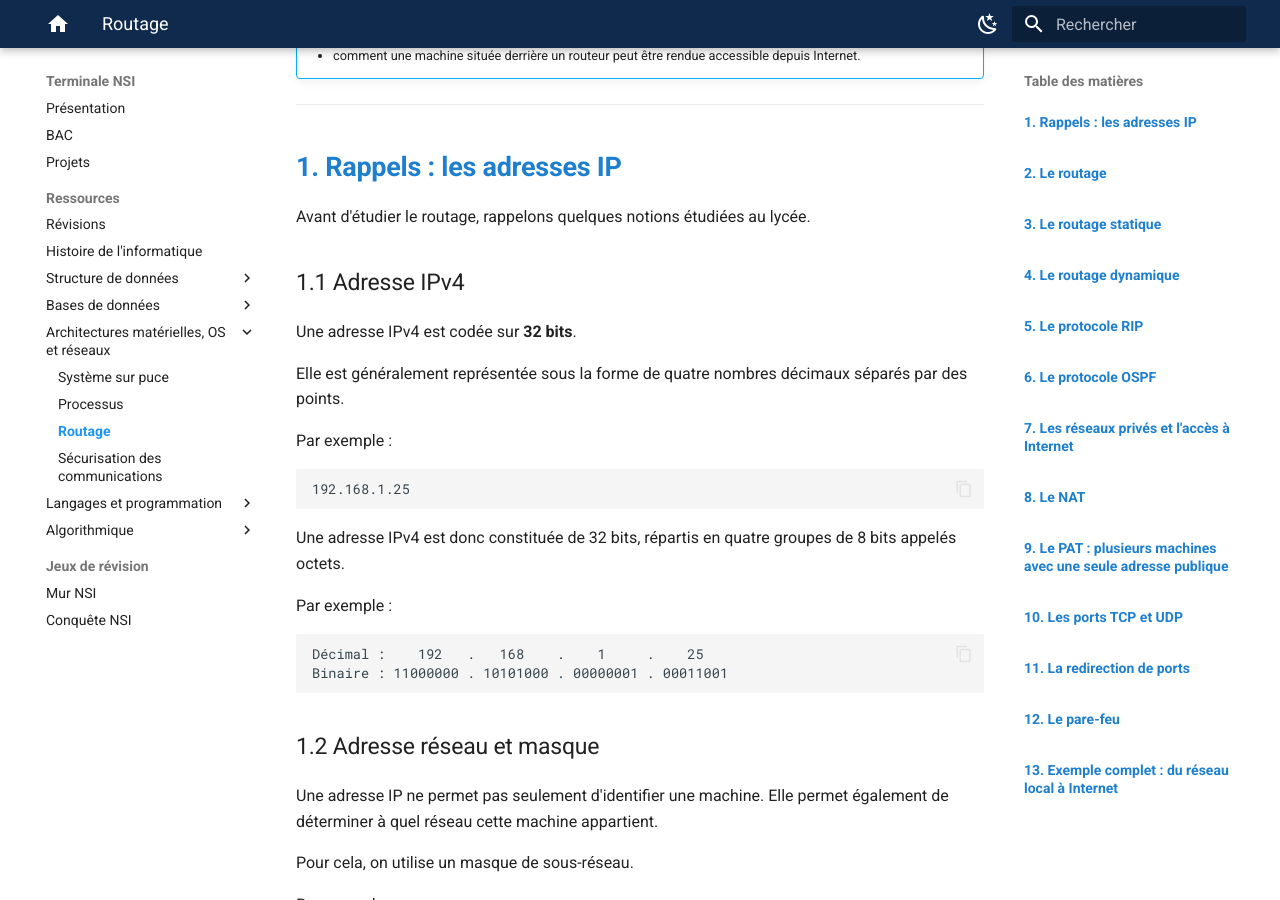
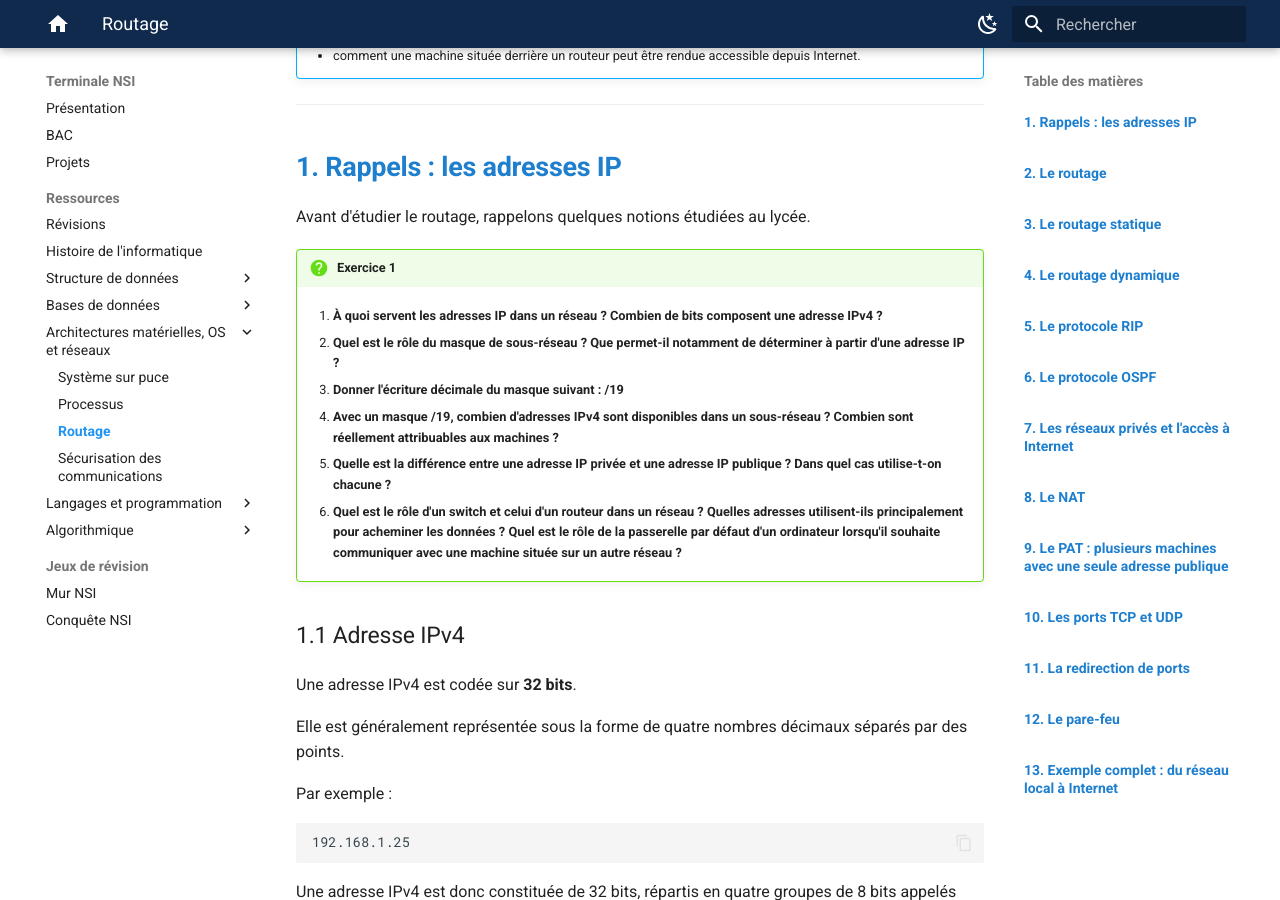
Before and after one commit to PaulTrnl/NSI_Montesq, an MkDocs documentation site: the page built from docs/nsi/terminale/ressources/routage/routage.md, in a window 1280 px wide and 900 px high, scrolled down 512 px. Built offline with MkDocs 1.6.1 and Material for MkDocs 9.7.7, drawn with Linux system fonts in a browser that asks for light colours.

Commit message:
maj reseau

```diff
--- a/docs/nsi/terminale/ressources/routage/routage.md
+++ b/docs/nsi/terminale/ressources/routage/routage.md
@@ -26,7 +26,24 @@
 
 Avant d'étudier le routage, rappelons quelques notions étudiées au lycée.
 
+
+!!! question "Exercice 1"
+    1. **À quoi servent les adresses IP dans un réseau ? Combien de bits composent une adresse IPv4 ?**
+
+    2. **Quel est le rôle du masque de sous-réseau ? Que permet-il notamment de déterminer à partir d'une adresse IP ?**
+
+    3. **Donner l'écriture décimale du masque suivant : /19**
+
+    4. **Avec un masque /19, combien d'adresses IPv4 sont disponibles dans un sous-réseau ? Combien sont réellement attribuables aux machines ?**
+
+    5. **Quelle est la différence entre une adresse IP privée et une adresse IP publique ? Dans quel cas utilise-t-on chacune ?**
+
+    6. **Quel est le rôle d'un switch et celui d'un routeur dans un réseau ? Quelles adresses utilisent-ils principalement pour acheminer les données ? Quel est le rôle de la passerelle par défaut d'un ordinateur lorsqu'il souhaite communiquer avec une machine située sur un autre réseau ?**
+
+
 ### 1.1 Adresse IPv4
+
+
 
 Une adresse IPv4 est codée sur **32 bits**.
 
```
